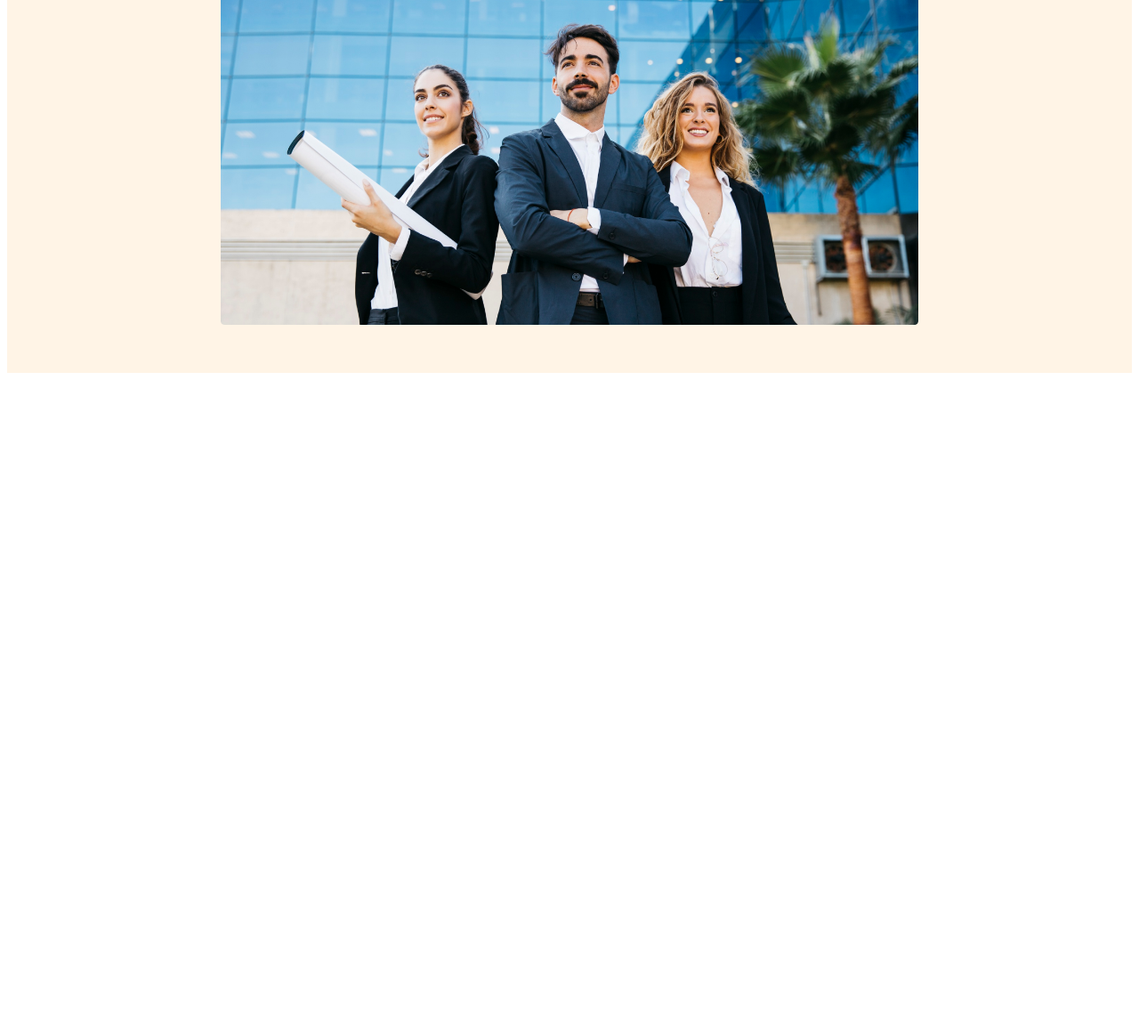
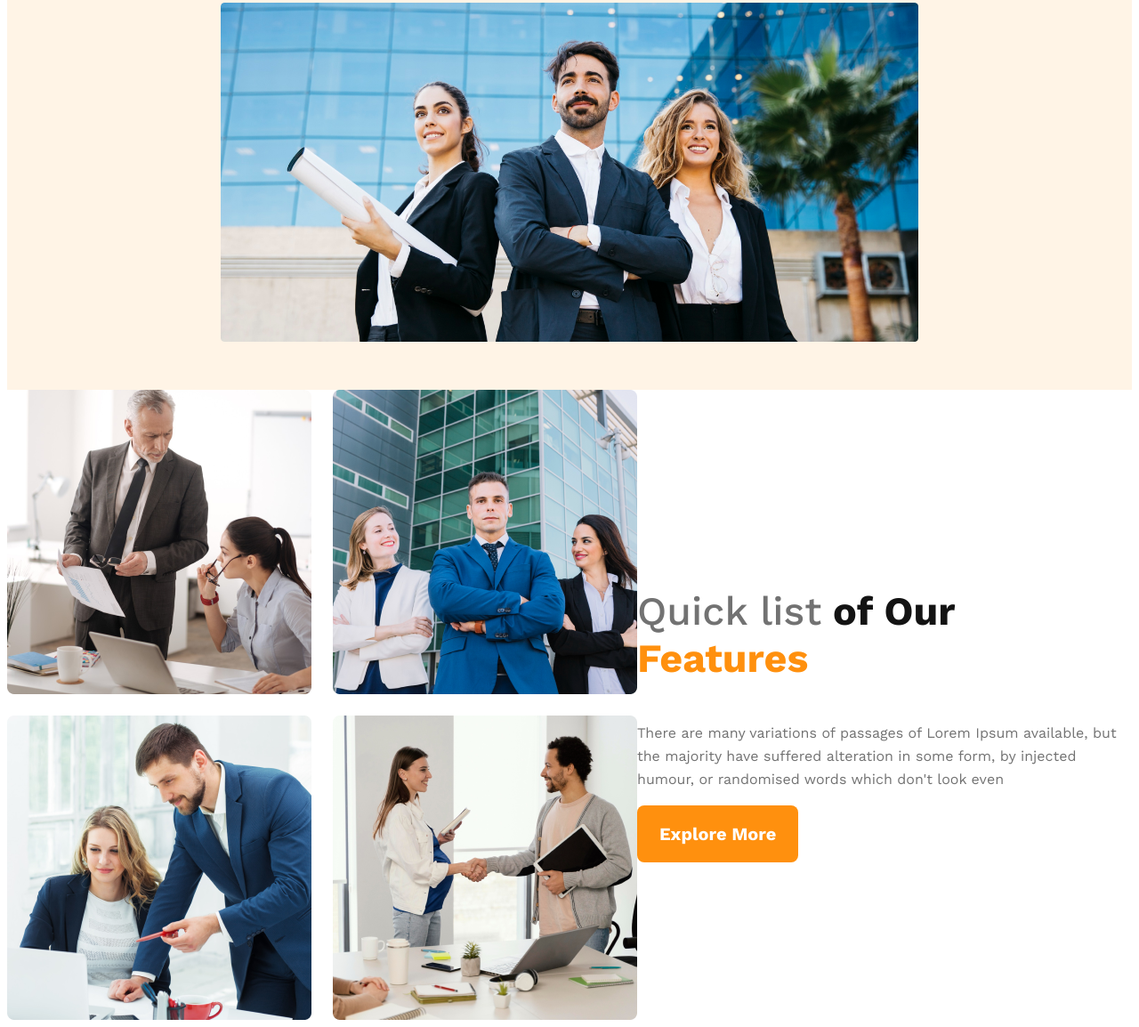
Before and after one commit to minajarifa/portfolio, a plain HTML site: page index.html in a window 1280 px wide. Shown: the part 628-1782 px from the top of the page at 89% size. Before the commit the page ends 1055 px from the top, so only its background shows below. Drawn offline with nearby package versions, Linux system fonts and the light colour scheme.

Commit message:
features content added

```diff
--- a/index.css
+++ b/index.css
@@ -66,10 +66,53 @@ nav li  a {
 .banner-img{
     width: 100%;
     margin-top: 20px;
-
 }
 
+/*header end*/
 
+
+/*main start*/
+main{
+    max-width: 1440px;
+    margin: 0 auto;
+}
+/*main end*/
+
+/*teams style*/
+.teams-container
+{
+   display: flex;
+   align-items: center;
+}
+.teams-img-container{
+    display: grid;
+    grid-template-columns: repeat(2, 1fr);
+    gap: 1.5rem;
+}
+.banner-content{
+   padding-left: 70px;
+   padding-right: 70px;
+}
+.teams-title{
+    font-size: 2.8rem;
+}
+.teams-title .Quick-list{
+    color: #727272;
+    font-weight: 500;
+}
+.teams-title .of-Our{
+    color: #131313;
+}
+.teams-title .Features-text{
+    color: #FF900E;
+    font-weight: 700;
+}
+.teams-descripsion{
+    color:  #727272;
+font-size: 16px;
+font-weight: 400;
+line-height: 26px;
+}
 /*RESPONSIVE MEDIA QUERIES
  mobile device   */
 
--- a/index.html
+++ b/index.html
@@ -7,6 +7,7 @@
     <link rel="stylesheet" href="index.css">
 </head>
 <body>
+  <!--header start-->
     <header>
       <nav class="nav-title">
         <h3>G3 Architects</h3>
@@ -28,9 +29,29 @@
       <img class="banner-img" src="g3-architects-resources-main/images/banner.png" alt="">
       </div>
     </header>
+    <!--header end-->
+    <!--main start-->
     <main>
-
+      <!--section Features start-->
+       <section class="teams-container">
+           <div class="teams-img-container">
+             <img src="g3-architects-resources-main/images/team1.png" alt="">
+             <img src="g3-architects-resources-main/images/team2.png" alt="">
+             <img src="g3-architects-resources-main/images/team3.png" alt="">
+             <img src="g3-architects-resources-main/images/team4.png" alt="">
+           </div>
+           <div class="teams-content">
+           <h3 class="teams-title"><span class="Quick-list">Quick list</span><span class="of-Our"> of Our</span> <span class="Features-text">Features</span>
+          </h3>
+           <p class="teams-descripsion">There are many variations of passages of Lorem Ipsum available, but the majority have suffered alteration in some form, by injected humour, or randomised words which don't look even
+          </p>
+           <button class="btn-primary">Explore More
+          </button>
+           </div>
+       </section>
+       <!--section Features end-->
     </main>
+    <!--main end-->
     <footer>
 
     </footer>
```
